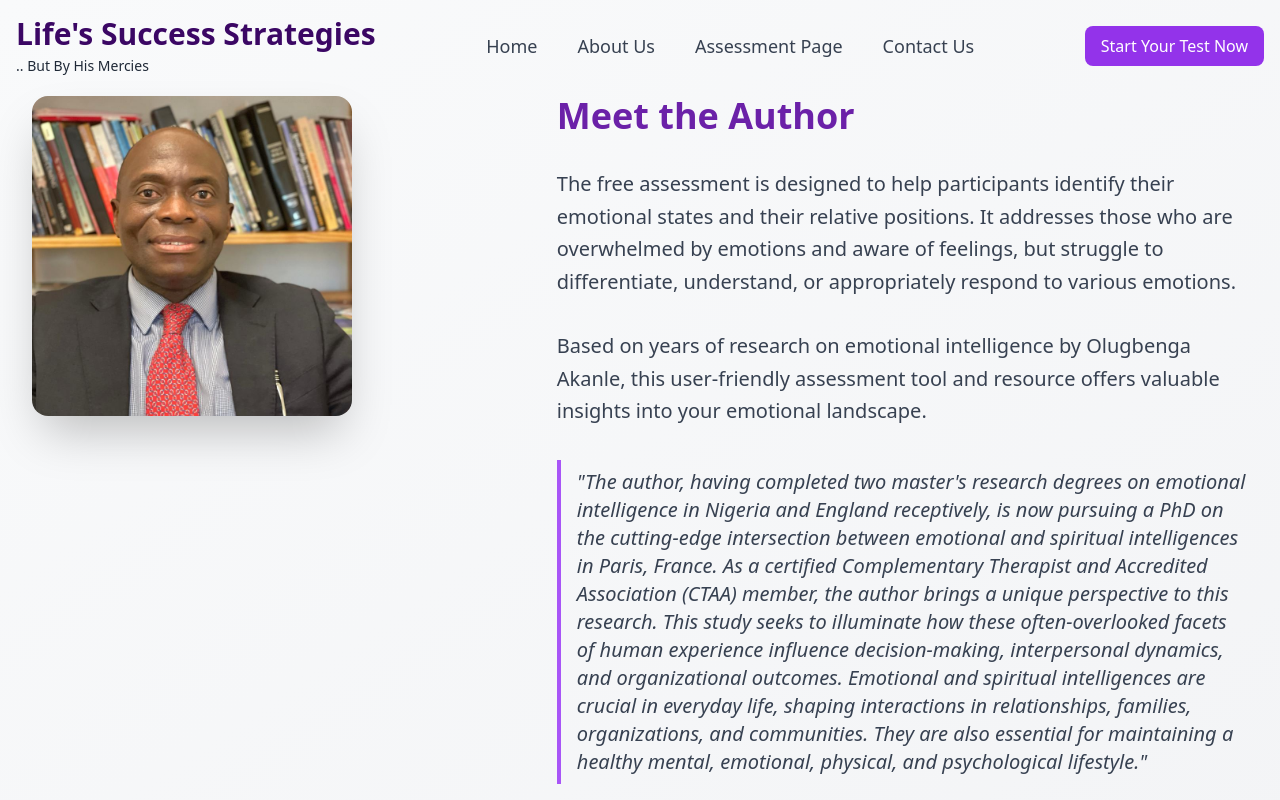
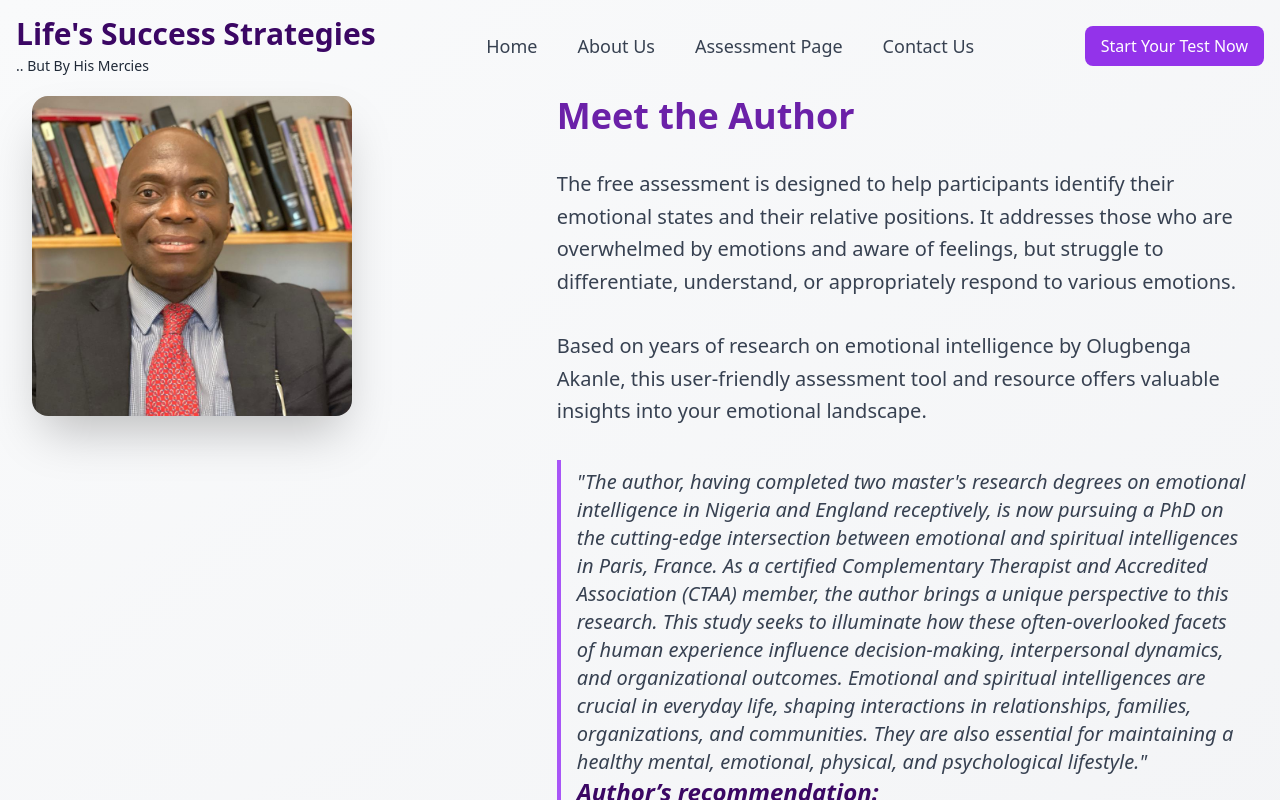
Before and after one commit to akphem/Assessment-project, a React (Vite) app: page /about in a window 1280 px wide. Shown: the top 800 px of the page. Built offline with nearby package versions, Linux system fonts and the light colour scheme.

Commit message:
new update

```diff
--- a/src/Componenets/About.jsx
+++ b/src/Componenets/About.jsx
@@ -50,6 +50,10 @@ export const About = () => {
                 organizations, and communities. They are also essential for
                 maintaining a healthy mental, emotional, physical, and
                 psychological lifestyle."
+                <h1 className="text-2xl font-bold text-purple-950">Author’s recommendation:</h1>
+                The author recommends regularly taking emotional intelligence
+                assessments to enhance and develop your emotional intelligence
+                skills.
               </blockquote>
             </div>
           </div>
```
